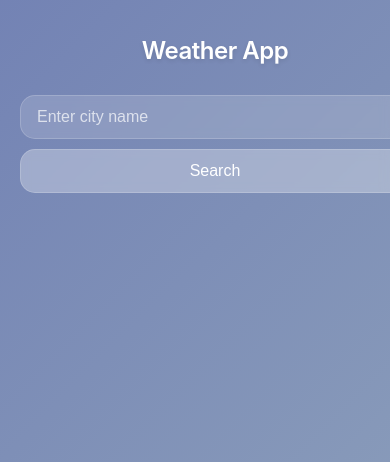
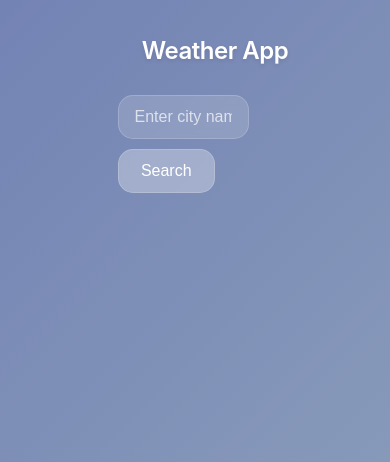
Before and after one commit to preeti1103/weather-app, a React (Vite) app: page / in a window 390 px wide. Shown: the top 462 px of the page. Built offline with nearby package versions, Linux system fonts and the light colour scheme.

Commit message:
Resolve merge conflict

```diff
--- a/src/index.css
+++ b/src/index.css
@@ -170,6 +170,7 @@ body {
     100% {
         background-position: 0% 50%;
     }
+
 }
 
 /* ======= Responsive Design ======= */
@@ -195,14 +196,18 @@ body {
     }
 
     .search-bar {
-        width: 100%;
+        width: 50%;
         flex-direction: column;
     }
 
     .search-bar input,
     .search-bar button {
-        width: 100%;
+        width: 50%;
         border-radius: 15px;
+    }
+
+    .weather-screen {
+        width: 80%;
     }
 }
 
```
